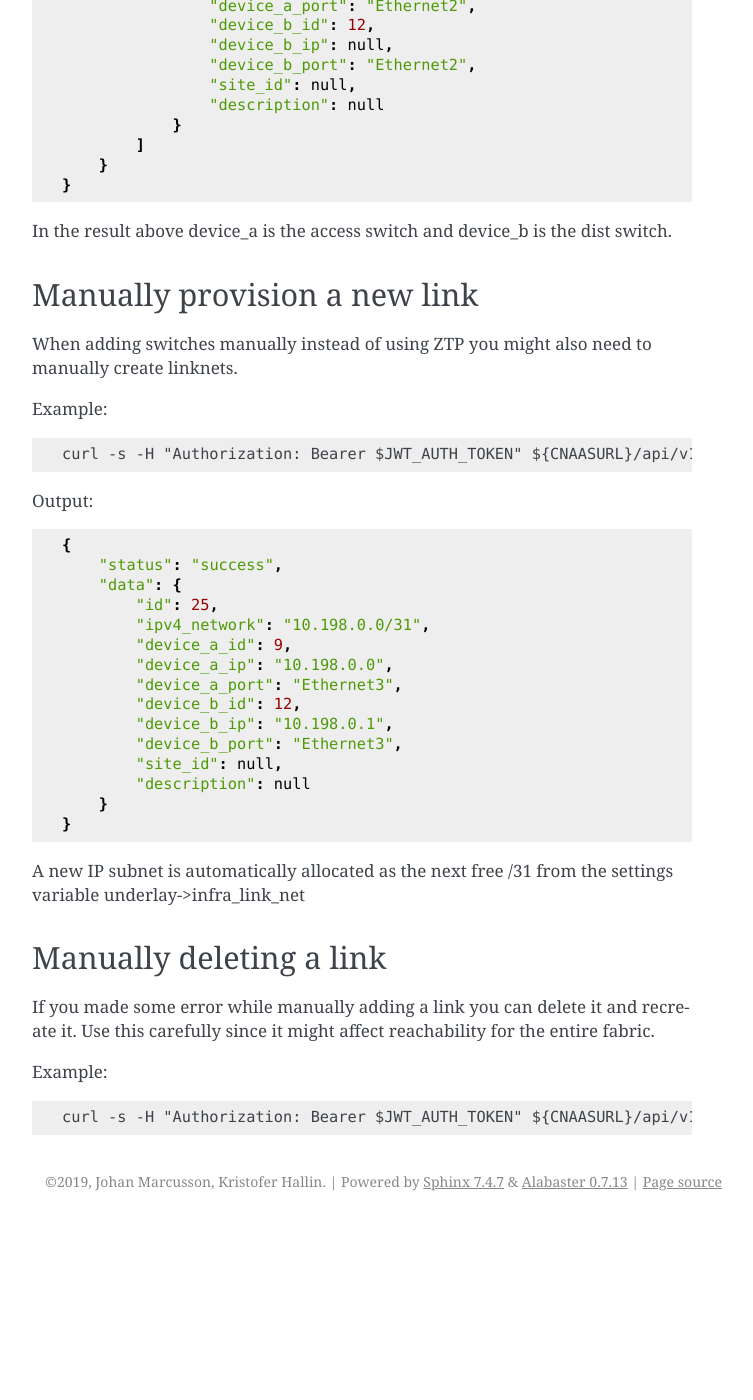
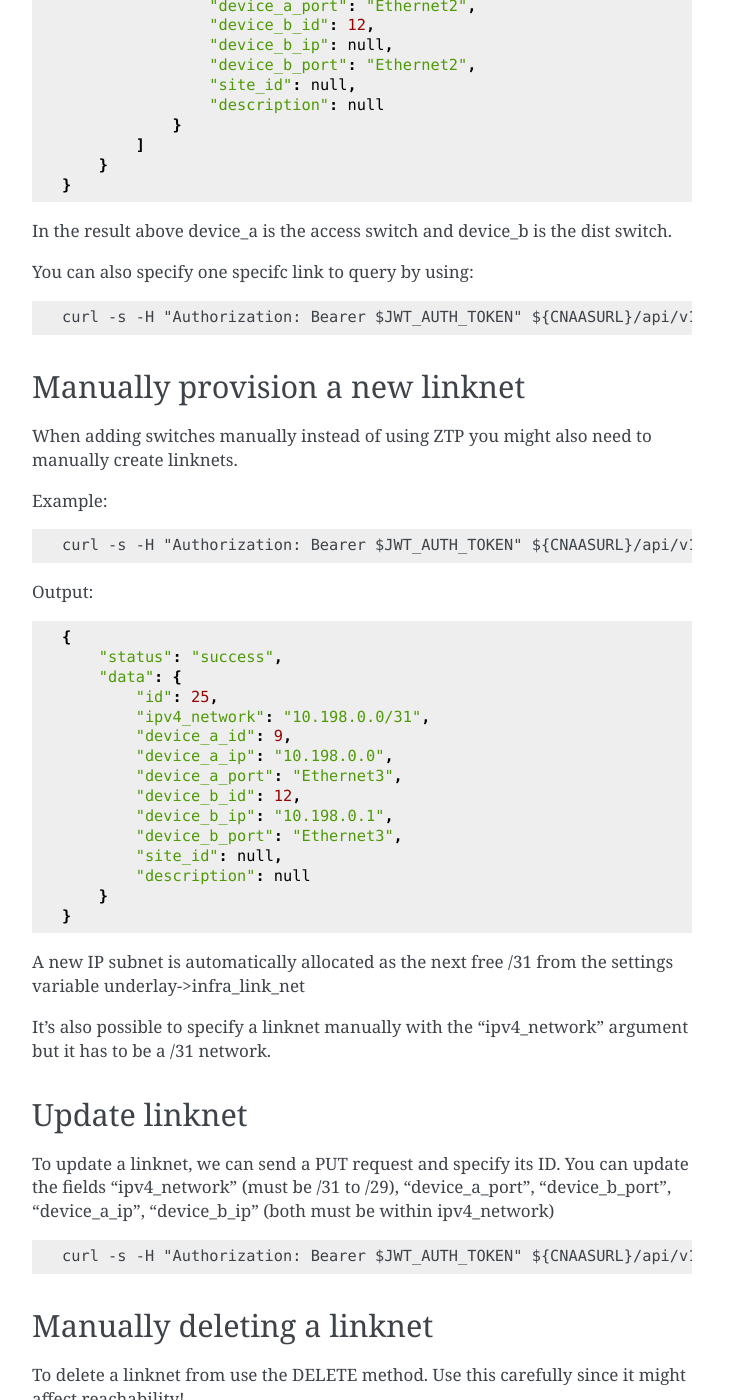
Before and after one commit to SUNET/cnaas-nms, a Sphinx documentation site: the page built from docs/apiref/links.rst, in a window 1280 px wide and 1400 px high, scrolled down 977 px. Shown: the whole window, without its empty margins (388-1141 px from the left). Built offline with Sphinx 7.4.7, drawn with Linux system fonts in a browser that asks for light colours; before the commit the page ends 2198 px from its top, so only the background shows below that; some of the changed text lies outside the part shown.

Commit message:
Update docs for linknets API, new path for DELETE (but old one still exists), added update/PUT docs, docs for GET of single linknet

```diff
--- a/docs/apiref/links.rst
+++ b/docs/apiref/links.rst
@@ -60,8 +60,14 @@ The result will look like this:
 In the result above device_a is the access switch and device_b is the
 dist switch.
 
-Manually provision a new link
------------------------------
+You can also specify one specifc link to query by using:
+
+::
+
+   curl -s -H "Authorization: Bearer $JWT_AUTH_TOKEN" ${CNAASURL}/api/v1.0/linknet/10
+
+Manually provision a new linknet
+--------------------------------
 
 When adding switches manually instead of using ZTP you might also need to
 manually create linknets.
@@ -95,15 +101,29 @@ Output:
 A new IP subnet is automatically allocated as the next free /31 from the
 settings variable underlay->infra_link_net
 
-Manually deleting a link
-------------------------
+It's also possible to specify a linknet manually with the "ipv4_network"
+argument but it has to be a /31 network.
 
-If you made some error while manually adding a link you can delete it and
-recreate it. Use this carefully since it might affect reachability for
-the entire fabric.
+Update linknet
+--------------
+
+To update a linknet, we can send a PUT request and specify its ID. You can
+update the fields "ipv4_network" (must be /31 to /29), "device_a_port",
+"device_b_port", "device_a_ip", "device_b_ip" (both must be within ipv4_network)
+
+::
+
+   curl -s -H "Authorization: Bearer $JWT_AUTH_TOKEN" ${CNAASURL}/api/v1.0/linknet/4 -H "Content-Type: application/json" -X PUT -d '{"device_b_port": "Ethernet3"}'
+
+
+Manually deleting a linknet
+---------------------------
+
+To delete a linknet from use the DELETE method. Use this carefully
+since it might affect reachability!
 
 Example:
 
 ::
 
-  curl -s -H "Authorization: Bearer $JWT_AUTH_TOKEN" ${CNAASURL}/api/v1.0/linknets -X DELETE -d '{"id": 25}' -H "Content-Type: application/json"
+  curl -s -H "Authorization: Bearer $JWT_AUTH_TOKEN" ${CNAASURL}/api/v1.0/linknet/<id> -X DELETE
```
Also changed, not shown: other parts of docs/apiref/links.rst (+4 -4 lines).
